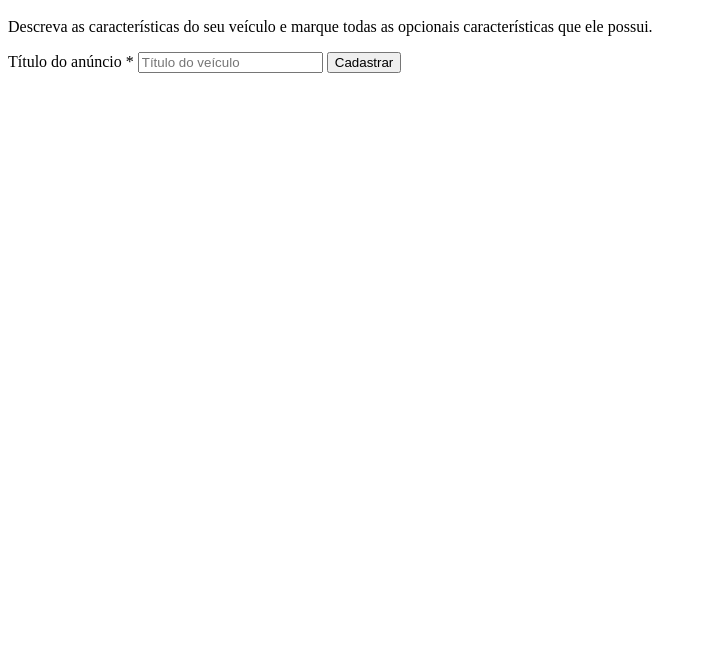
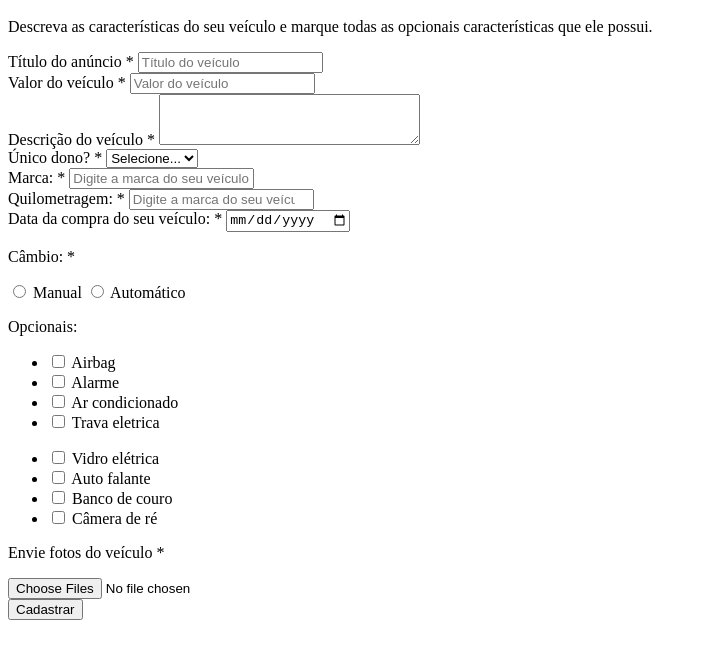
Before and after one commit to Israelmath/htmlCssBasico, a plain HTML site: page miniProjeto2/index.html in a window 1280 px wide. Shown: the part 139-798 px from the top of the page, without its empty margins (0-703 px from the left). Drawn offline with Linux system fonts and the light colour scheme.

Commit message:
Finalizando HTML

```diff
--- a/miniProjeto2/index.html
+++ b/miniProjeto2/index.html
@@ -18,11 +18,118 @@
                     <h1 class="formTitle">Venda seu veículo fácil</h1>
                     <p>Descreva as características do seu veículo e marque todas as opcionais características que ele possui.</p>
                     <form action="recebeFormulario.py" method="POST">
+                        <!-- Título -->
                         <div class="boxInput">
                             <label for="titulo">Título do anúncio <span class="requiredField">*</span></label>
                             <input type="text" name="titulo" id="titulo" class="block" placeholder="Título do veículo" minlength="1" maxlength="30" required>
-                            <input type="submit" class="btnSubmit" value="Cadastrar">
                         </div>
+
+                        <!-- Preço -->
+                        <div class="boxInput">
+                            <label for="valor">Valor do veículo <span class="requiredField">*</span></label>
+                            <input type="number" name="valor" id="valor" class="block" placeholder="Valor do veículo" required>
+                        </div>
+
+                        <!-- Descrição -->
+                        <div class="boxInput">
+                            <label for="descricao">Descrição do veículo <span class="requiredField">*</span></label>
+                            <textarea id="descricao" name="descricao" class="block" rows="3" cols="30" placeholder="Descreva o seu veículo" required>
+                            </textarea>
+                        </div>
+
+                        <!-- Único dono -->
+                        <div class="boxInput">
+                            <label for="unicoDono"> Único dono? <span class="requiredField">*</span> </label>
+                            <select id="unicoDono" name="unicoDono" required>
+                                <option value=""> Selecione... </option>
+                                <option value="1"> Sim </option>
+                                <option value="0"> Não </option>
+                            </select>
+                        </div>
+
+                        <!-- Marca do veículo -->
+                        <div class="boxInput">
+                            <label for="marca">Marca: <span class="requiredField">*</span> </label>
+                            <input type="text" id="marca" name="marca" placeholder="Digite a marca do seu veículo">
+                        </div>
+
+                        <!-- Quilometragem -->
+                        <div class="boxInput">
+                            <label for="quilometragem"> Quilometragem: <span class="requiredField">*</span> </label>
+                            <input type="number" id="marca" name="marca" placeholder="Digite a marca do seu veículo">
+                        </div>
+
+                        <!-- Data de compra -->
+                        <div class="boxInput">
+                            <label for="dtCompra"> Data da compra do seu veículo: <span class="requiredField">*</span> </label>
+                            <input type="date" id="dtCompra" name="dtCompra">
+                        </div>
+
+                        <!-- Câmbio -->
+                        <div class="boxInput">
+                            <p>Câmbio: <span class="requiredField">*</span> </p>
+                            <input type="radio" id="manual" name="cambio"><label for="manual"> Manual </label>
+                            <input type="radio" id="automatico" name="cambio"><label for="automatico"> Automático </label>
+                        </div>
+
+                        <!-- Opcionais-->
+                        <div class="opcionalBox">
+                            <p>Opcionais:</p>
+                            <ul class="opcionalList">
+                                <li>
+                                    <input type="checkbox" id="airbag" name="optional[]" value="airbag">
+                                    <label for="airbag">Airbag</label>
+                                </li>
+
+                                <li>
+                                    <input type="checkbox" id="alarme" name="optional[]" value="alarme">
+                                    <label for="alarme">Alarme</label>
+                                </li>
+
+                                <li>
+                                    <input type="checkbox" id="ac" name="optional[]" value="ac">
+                                    <label for="ac">Ar condicionado</label>
+                                </li>
+
+                                <li>
+                                    <input type="checkbox" id="travaEletrica" name="optional[]" value="travaEletrica">
+                                    <label for="travaEletrica">Trava eletrica</label>
+                                </li>
+                            </ul>
+                        </div>
+
+                        <div class="opcionalBox">
+                            <ul class="opcionalList">
+                                <li>
+                                    <input type="checkbox" id="vidroEletrica" name="optional[]" value="vidroEletrica">
+                                    <label for="vidroEletrica">Vidro elétrica</label>
+                                </li>
+
+                                <li>
+                                    <input type="checkbox" id="autoFalante" name="optional[]" value="autoFalante">
+                                    <label for="autoFalante">Auto falante</label>
+                                </li>
+
+                                <li>
+                                    <input type="checkbox" id="bancoCouro" name="optional[]" value="bancoCouro">
+                                    <label for="bancoCouro">Banco de couro</label>
+                                </li>
+
+                                <li>
+                                    <input type="checkbox" id="cameraRe" name="optional[]" value="cameraRe">
+                                    <label for="cameraRe">Câmera de ré</label>
+                                </li>
+                            </ul>
+                        </div>
+
+                        <!-- Imagem do veículo -->
+                        <div class="boxInput">
+                            <p> Envie fotos do veículo <span class="requiredField">*</span> </p>
+                            <input type="file" multiple accept="image/jpg, image/png" id="imgVeiculo" name="imgVeiculo" required>
+                        </div>
+
+                        <input type="submit" class="btnSubmit" value="Cadastrar">
+
                     </form>
                 </div>
             </div>
```
